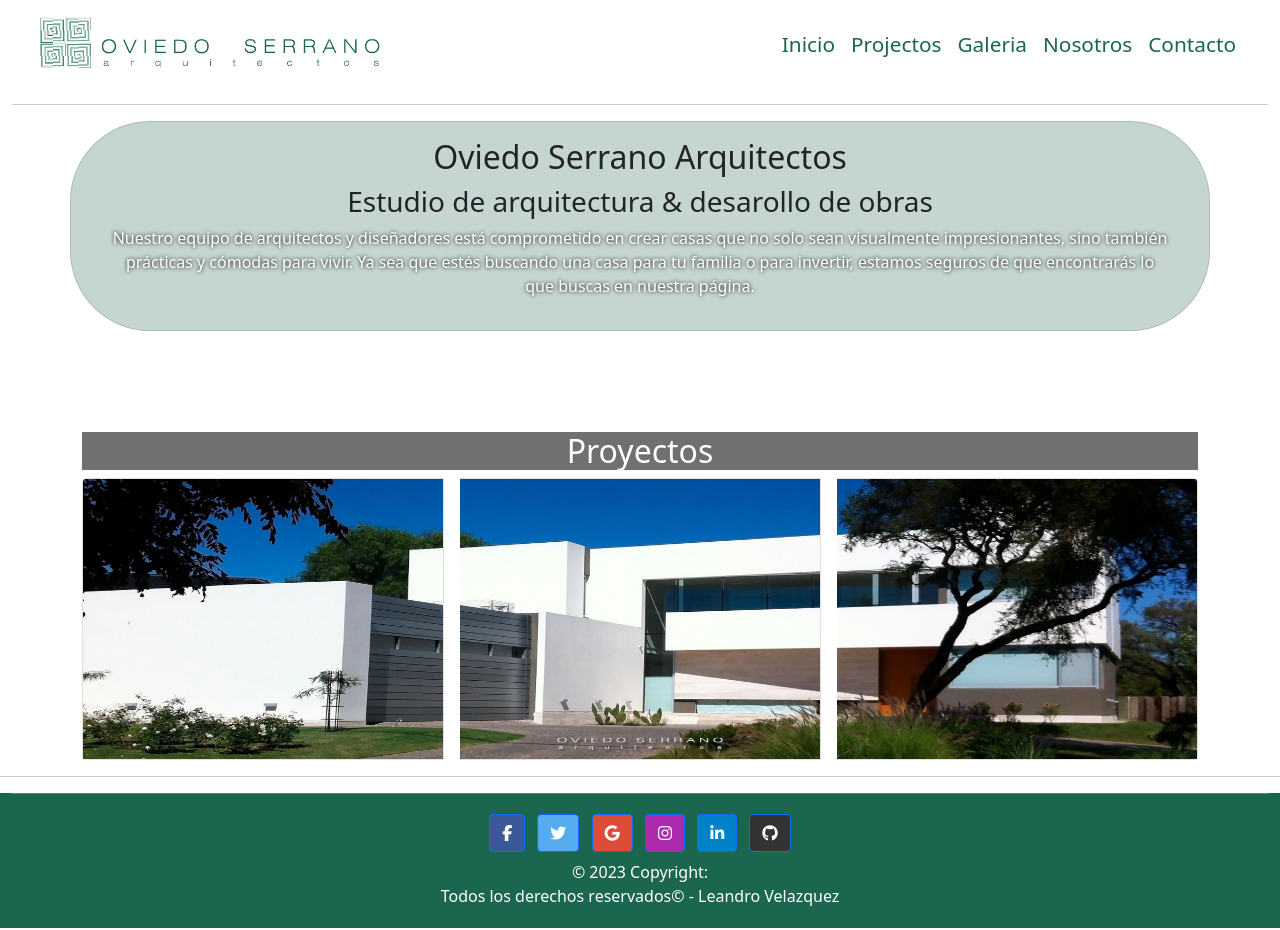
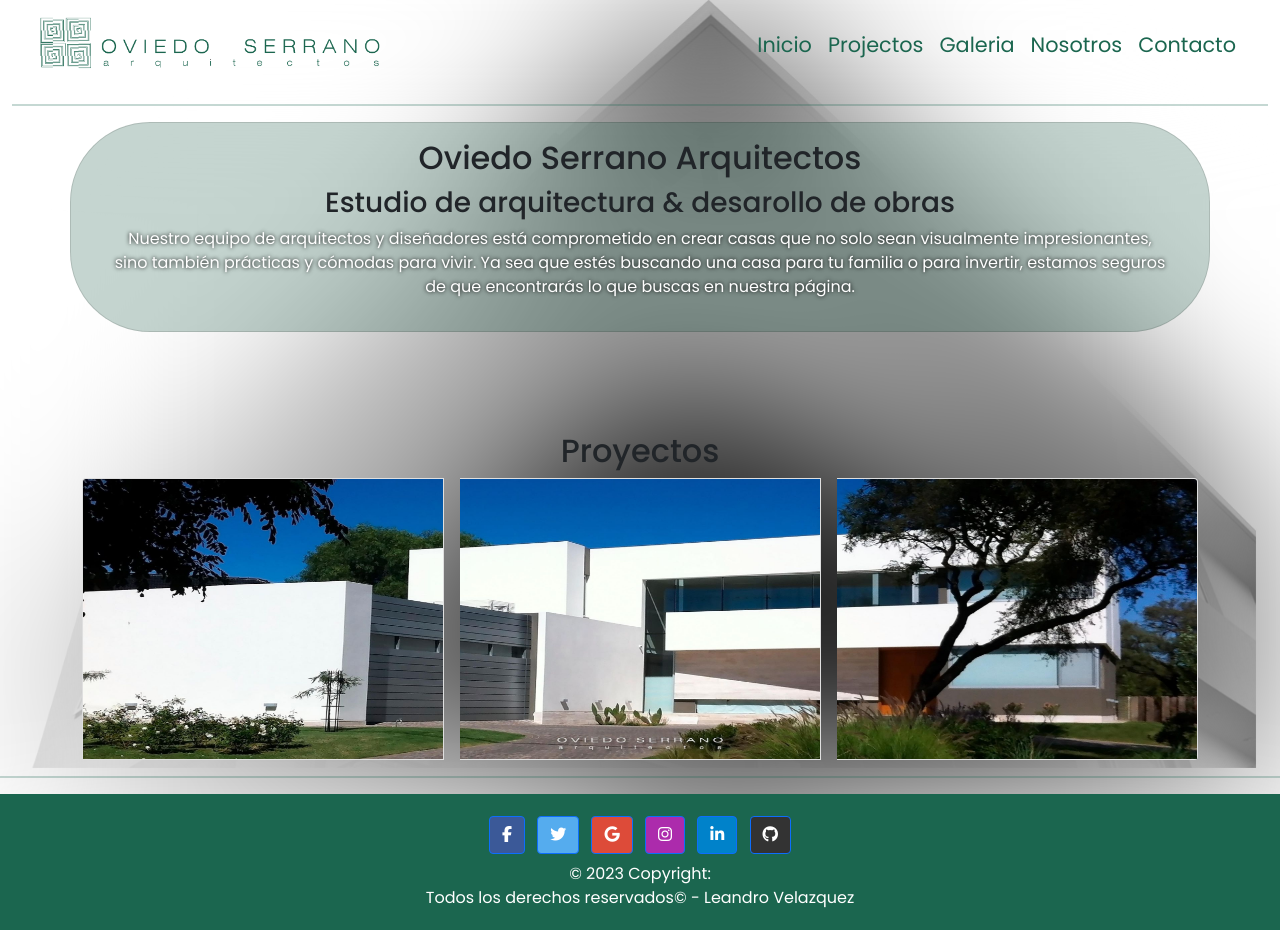
Before and after one commit to LeaVelazquez96/PreEntrega2, a website: page index.html in a window 1280 px wide. Drawn offline with nearby package versions, Linux system fonts and the light colour scheme.

Commit message:
agregado de anidaciones v2

```diff
--- a/index.html
+++ b/index.html
@@ -11,7 +11,7 @@
 
     <title>Oviedo Serrano. Inicio</title>
     </head>
-<body>
+<body class="body">
     <header class="headerIndex container-fluid">
             <div class="container-fluid divNavegador">
                 <nav class="navbar navbar-expand-lg navbar-light">
@@ -56,7 +56,7 @@
 
     <main class="container-fluid main">
         <section class="container">
-            <h2 class="text-center proyectosImg"> Proyectos</h2>
+            <h2 class="text-center proyectosIndexImg"> Proyectos</h2>
             <div class="card-group ">
                 <div class="card col-sm-12 col-md-6">
                     <a class="redes" href="./pages/projectos.html"><img src="./assets/img/Banner1.jpg" class="card-img-top" alt="imagen proyectos"></a>
--- a/scss/_header.scss
+++ b/scss/_header.scss
@@ -11,17 +11,3 @@
     color: #1B664F;
     font-size: 1.3rem;
 }
-.tituloHeader{
-    background-color: #2b645145;
-    backdrop-filter: blur(20px);
-    border-radius: 5rem;
-    margin: 0% auto;
-}
-.tituloHeader h1{
-    font-size: 2rem;
-}
-.tituloHeader p{
-    font-size: 1rem;
-    color: white;
-    text-shadow: 0 0 4px #000000;
-}
--- a/scss/_index.scss
+++ b/scss/_index.scss
@@ -23,3 +23,24 @@
     color: white;
     text-shadow: 0 0 4px #000000;
 }
+.main{
+    margin-top: 2rem;
+    /*height: 70vh;*/
+    backdrop-filter: blur(15px);
+    .card-group {
+    column-gap: 1rem;
+        .card-img-top{
+            width: 100%;
+            height: 35vh;
+            object-fit: fill;
+        }
+    }
+}
+
+
+
+
+.footerIndex{
+    height: 100%;
+    background-color: #1B664F;
+}
--- a/scss/base.scss
+++ b/scss/base.scss
@@ -1,4 +1,5 @@
 @import "variables.scss";
+@import "utilidades.scss";
 @import "fuente.scss";
 @import "index.scss";
 @import "contacto.scss";
@@ -8,6 +9,7 @@
 @import "nosotros.scss";
 @import "footer.scss";
 
+
 @import url('https://fonts.googleapis.com/css2?family=Poppins:wght@300;400;500;700&display=swap');
 
 
@@ -15,32 +17,12 @@
 
 /*Fondo principal*/
 
-.main{
-    margin-top: 2rem;
-    /*height: 70vh;*/
-    backdrop-filter: blur(15px);
-}
-
-.card-group {
-    column-gap: 1rem;
-
-}
-.card-img-top{
-    width: 100%;
-    height: 35vh;
-    object-fit: fill;
-}
-
-.footerIndex{
-    height: 100%;
-    background-color: #1B664F;
-}
 
 
 /*Proyectos.html*/
 .proyectosImg{
     background-color: #1d1d1da1;
-    color:white;
+    color:rgb(153, 25, 25);
 }
 .imgIzq{
     background-image: url(../assets/img/proyecto1.JPG);
--- a/scss/utilidades.scss
+++ b/scss/utilidades.scss
@@ -11,7 +11,7 @@
     padding: 0;
     box-sizing: border-box;
 }
-body{
+.body{
     background-image: url(../assets/img/fondoprincipal1.jpg);
     background-size: cover;
     background-position: center;
```
Also changed, not shown: css/estilos.css, 1 other file.
